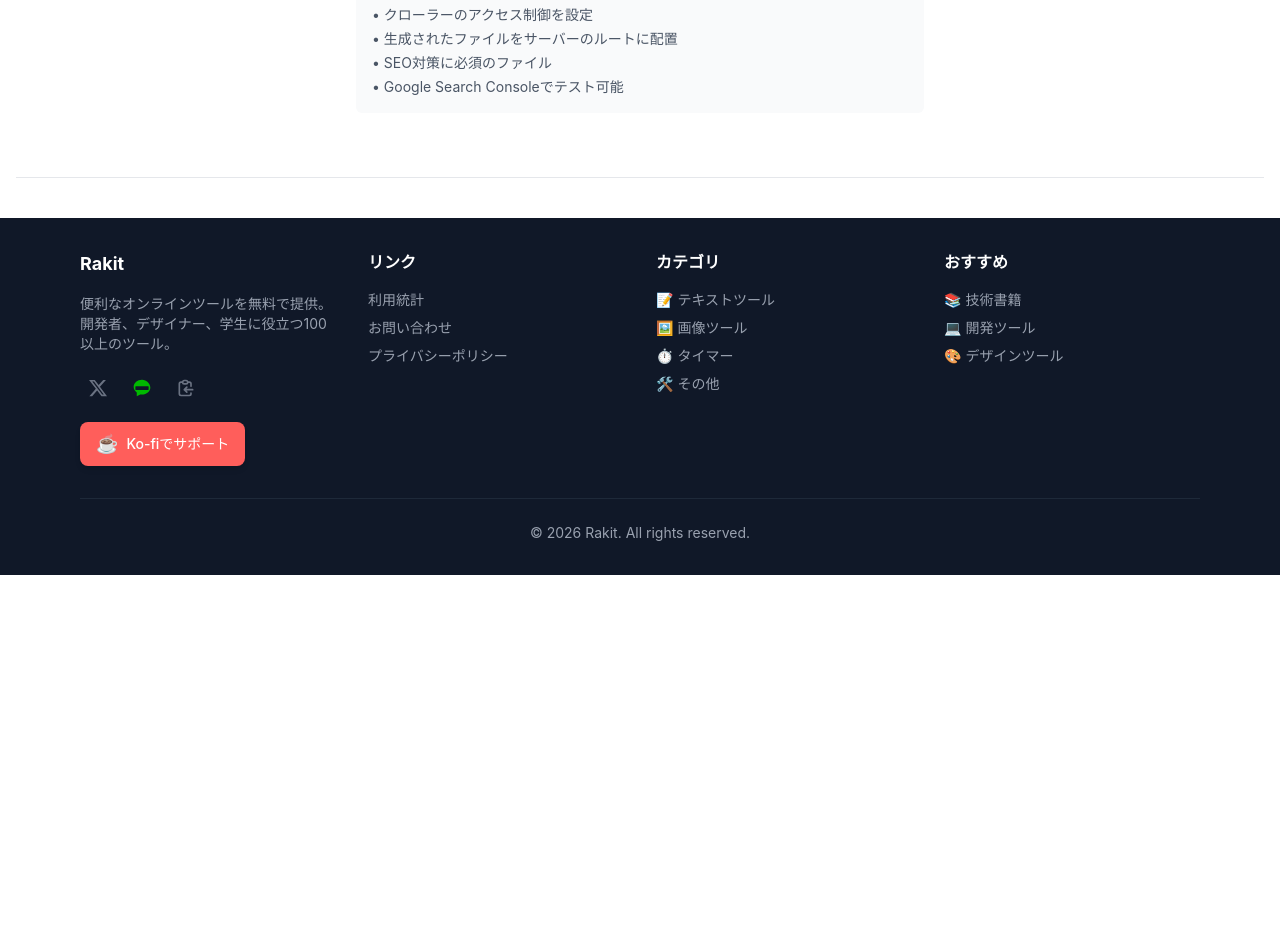
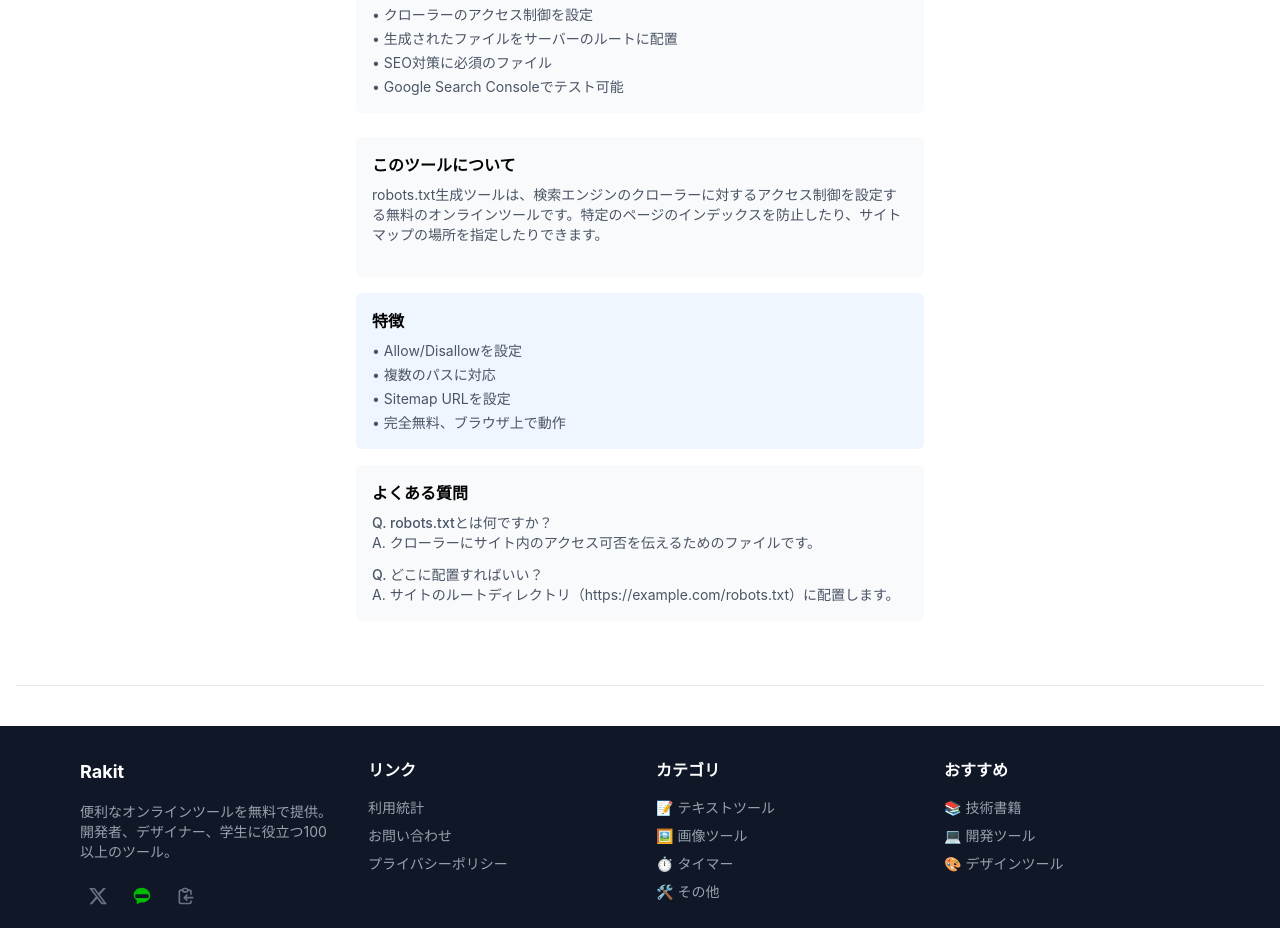
Before and after one commit to jiroor/v2, a React (Vite) app in the folder apps/web/: page /other/robots-txt in a window 1280 px wide. Shown: the part 980-1908 px from the top of the page. Before the commit the page ends 1555 px from the top, so only its background shows below. Built offline with nearby package versions, Linux system fonts and the light colour scheme.

Commit message:
feat: Otherツールに説明・特徴・FAQを追加（メタタグ、robots、乱数）

```diff
--- a/apps/web/src/pages/OtherTools/MetaTagGenerator.tsx
+++ b/apps/web/src/pages/OtherTools/MetaTagGenerator.tsx
@@ -173,6 +173,40 @@ ${ogImage ? `<meta property="twitter:image" content="${ogImage}">` : ''}`
             <li>• Twitter/Facebook/OGP対応</li>
           </ul>
         </div>
+
+        {/* このツールについて */}
+        <div className="mt-6 p-4 bg-gray-50 rounded-md">
+          <h3 className="font-semibold mb-2">このツールについて</h3>
+          <p className="text-sm text-gray-600 mb-4">
+            メタタグ生成ツールは、SEO対策とSNSシェア最適化のためのメタタグを生成する無料のオンラインツールです。タイトル、説明文、OGP情報を入力するだけで、必要なタグを一括生成できます。
+          </p>
+        </div>
+
+        {/* 特徴 */}
+        <div className="mt-4 p-4 bg-blue-50 rounded-md">
+          <h3 className="font-semibold mb-2">特徴</h3>
+          <ul className="text-sm text-gray-600 space-y-1">
+            <li>• OGPとTwitterカードに対応</li>
+            <li>• 文字数カウント付き</li>
+            <li>• ワンクリックでコピー</li>
+            <li>• 完全無料、ブラウザ上で動作</li>
+          </ul>
+        </div>
+
+        {/* よくある質問 */}
+        <div className="mt-4 p-4 bg-gray-50 rounded-md">
+          <h3 className="font-semibold mb-2">よくある質問</h3>
+          <div className="text-sm text-gray-600 space-y-3">
+            <div>
+              <p className="font-medium">Q. メタタグはどこに貼ればいい？</p>
+              <p>A. HTMLのheadタグ内に貼り付けてください。</p>
+            </div>
+            <div>
+              <p className="font-medium">Q. タイトルの推奨文字数は？</p>
+              <p>A. 50-60文字程度が推奨されます。</p>
+            </div>
+          </div>
+        </div>
       </div>
       {/* 広告 */}
       <div className="mt-8 pt-6 border-t border-gray-200">
--- a/apps/web/src/pages/OtherTools/RandomNumberGenerator.tsx
+++ b/apps/web/src/pages/OtherTools/RandomNumberGenerator.tsx
@@ -124,6 +124,40 @@ function RandomNumberGenerator() {
             <li>• くじ引き、ゲーム、抽選に便利</li>
           </ul>
         </div>
+
+        {/* このツールについて */}
+        <div className="mt-6 p-4 bg-gray-50 rounded-md">
+          <h3 className="font-semibold mb-2">このツールについて</h3>
+          <p className="text-sm text-gray-600 mb-4">
+            乱数生成ツールは、指定した範囲内でランダムな数値を生成する無料のオンラインツールです。くじ引き、ゲーム、抽選などに役立ちます。複数個をまとめて生成することも可能です。
+          </p>
+        </div>
+
+        {/* 特徴 */}
+        <div className="mt-4 p-4 bg-blue-50 rounded-md">
+          <h3 className="font-semibold mb-2">特徴</h3>
+          <ul className="text-sm text-gray-600 space-y-1">
+            <li>• 範囲を自由に指定</li>
+            <li>• 最大100個まで同時生成</li>
+            <li>• 重複なしオプション</li>
+            <li>• 完全無料、ブラウザ上で動作</li>
+          </ul>
+        </div>
+
+        {/* よくある質問 */}
+        <div className="mt-4 p-4 bg-gray-50 rounded-md">
+          <h3 className="font-semibold mb-2">よくある質問</h3>
+          <div className="text-sm text-gray-600 space-y-3">
+            <div>
+              <p className="font-medium">Q. 乱数は本当にランダムですか？</p>
+              <p>A. 擬似乱数を使用しています。暗号学的な用途には適していません。</p>
+            </div>
+            <div>
+              <p className="font-medium">Q. 重複なしで生成できますか？</p>
+              <p>A. 「重複なし」オプションで重複を防げます。</p>
+            </div>
+          </div>
+        </div>
       </div>
       {/* 広告 */}
       <div className="mt-8 pt-6 border-t border-gray-200">
--- a/apps/web/src/pages/OtherTools/RobotsTxtGenerator.tsx
+++ b/apps/web/src/pages/OtherTools/RobotsTxtGenerator.tsx
@@ -152,6 +152,40 @@ function RobotsTxtGenerator() {
             <li>• Google Search Consoleでテスト可能</li>
           </ul>
         </div>
+
+        {/* このツールについて */}
+        <div className="mt-6 p-4 bg-gray-50 rounded-md">
+          <h3 className="font-semibold mb-2">このツールについて</h3>
+          <p className="text-sm text-gray-600 mb-4">
+            robots.txt生成ツールは、検索エンジンのクローラーに対するアクセス制御を設定する無料のオンラインツールです。特定のページのインデックスを防止したり、サイトマップの場所を指定したりできます。
+          </p>
+        </div>
+
+        {/* 特徴 */}
+        <div className="mt-4 p-4 bg-blue-50 rounded-md">
+          <h3 className="font-semibold mb-2">特徴</h3>
+          <ul className="text-sm text-gray-600 space-y-1">
+            <li>• Allow/Disallowを設定</li>
+            <li>• 複数のパスに対応</li>
+            <li>• Sitemap URLを設定</li>
+            <li>• 完全無料、ブラウザ上で動作</li>
+          </ul>
+        </div>
+
+        {/* よくある質問 */}
+        <div className="mt-4 p-4 bg-gray-50 rounded-md">
+          <h3 className="font-semibold mb-2">よくある質問</h3>
+          <div className="text-sm text-gray-600 space-y-3">
+            <div>
+              <p className="font-medium">Q. robots.txtとは何ですか？</p>
+              <p>A. クローラーにサイト内のアクセス可否を伝えるためのファイルです。</p>
+            </div>
+            <div>
+              <p className="font-medium">Q. どこに配置すればいい？</p>
+              <p>A. サイトのルートディレクトリ（https://example.com/robots.txt）に配置します。</p>
+            </div>
+          </div>
+        </div>
       </div>
       {/* 広告 */}
       <div className="mt-8 pt-6 border-t border-gray-200">
```
